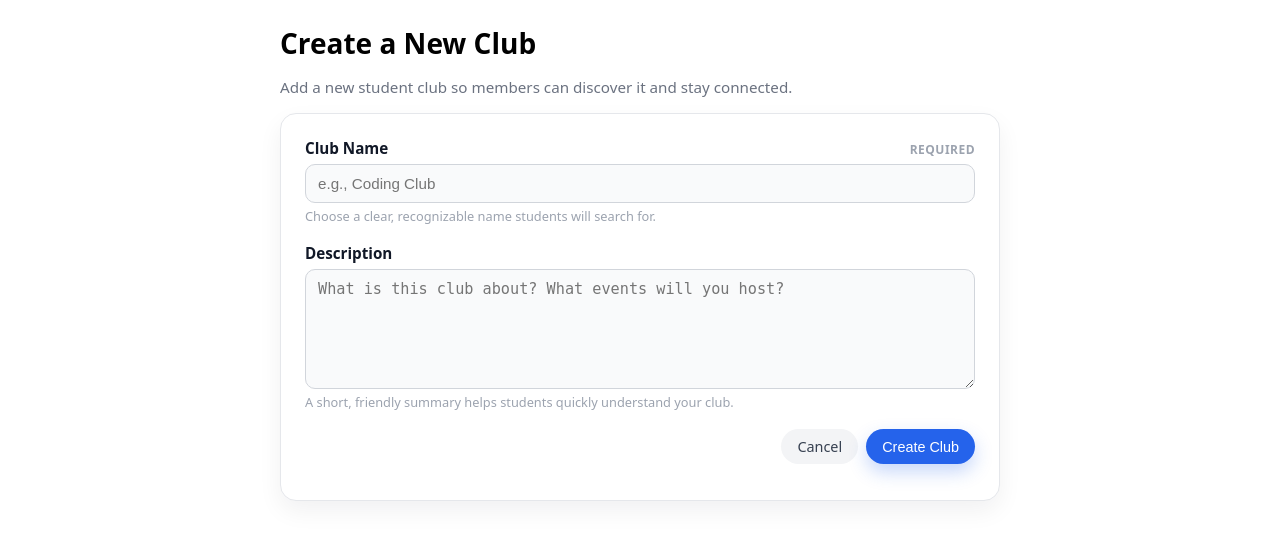
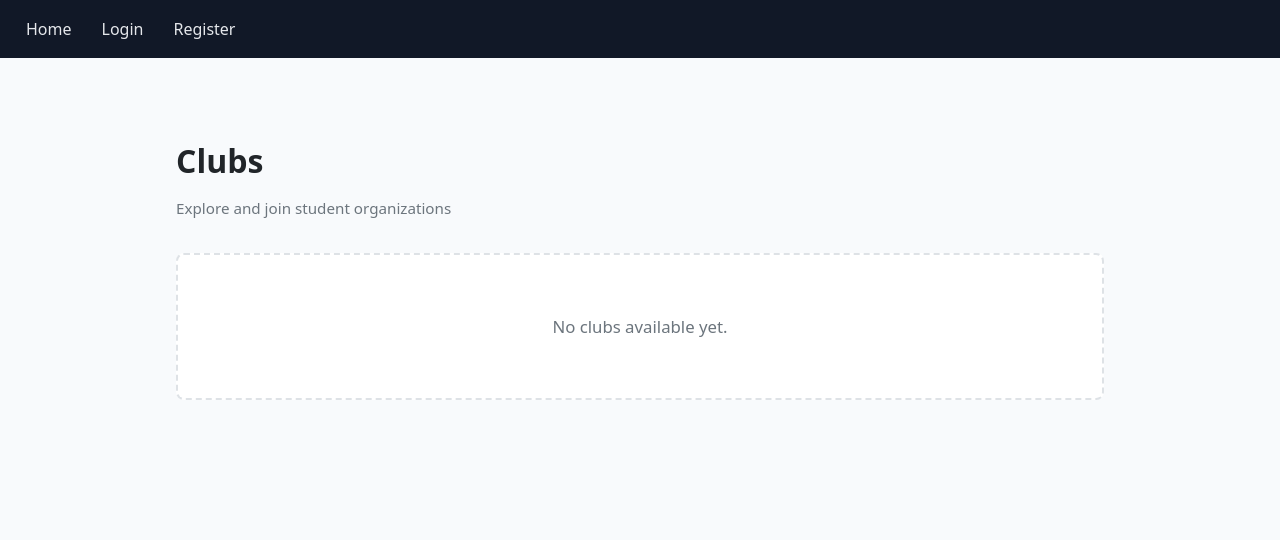
Before and after one commit to Hualin120/CSC335_Team_Project, a Flask app: template templates/clubs.html in a window 1280 px wide. Shown: the top 540 px of the page. Run offline with Flask 3, Linux system fonts and the light colour scheme; the template is opened without the code that fills it, so the values that code supplies are empty; some libraries are stand-ins or nearby versions.

Commit message:
Revert "Resolve merge conflict in clubs.html"
This reverts commit 92fcd65a8523ef3e186a5bf9974bff5e058f8ba5.

```diff
--- a/templates/clubs.html
+++ b/templates/clubs.html
@@ -1,173 +1,187 @@
+{% extends "base.html" %}
+{% block title %}Clubs{% endblock %}
+{% block content %}
 <style>
-  /* Layout */
-  .page-wrapper {
-    max-width: 720px;
-    margin: 24px auto;
-    padding: 0 16px;
-    font-family: system-ui, sans-serif;
+.clubs-container {
+  max-width: 1100px;
+  margin: 40px auto;
+  padding: 20px;
+}
+
+.page-header {
+  margin-bottom: 35px;
 }
 
 .page-header h1 {
-    font-size: 1.75rem;
-    margin-bottom: 4px;
+  color: #212529;
+  font-size: 2rem;
+  margin-bottom: 5px;
   font-weight: 700;
 }
 
-  .page-subtitle {
-    color: #6b7280;
+.page-header p {
+  color: #6c757d;
   font-size: 0.95rem;
-    margin-bottom: 16px;
-    max-width: 520px;
 }
 
-  /* Card */
-  .card-form {
-    margin-top: 16px;
-    padding: 24px 24px 20px;
-    border-radius: 16px;
-    background: #ffffff;
-    border: 1px solid #e5e7eb;
-    box-shadow: 0 10px 25px rgba(15, 23, 42, 0.06);
+.clubs-grid {
+  display: grid;
+  grid-template-columns: repeat(auto-fill, minmax(320px, 1fr));
+  gap: 24px;
 }
 
-  /* Form */
-  .form-group {
-    margin-bottom: 18px;
+.club-card {
+  background: white;
+  border: 1px solid #dee2e6;
+  border-radius: 8px;
+  padding: 24px;
+  transition: all 0.2s;
+  display: flex;
+  flex-direction: column;
 }
 
-  .form-label {
-    display: flex;
-    justify-content: space-between;
-    align-items: baseline;
-    font-weight: 600;
-    font-size: 0.95rem;
-    color: #111827;
+.club-card:hover {
+  box-shadow: 0 4px 12px rgba(0, 0, 0, 0.08);
+  border-color: #111827;
 }
 
-  .form-label-tag {
-    font-size: 0.75rem;
-    color: #9ca3af;
-    text-transform: uppercase;
-    letter-spacing: 0.04em;
+.club-name {
+  color: #212529;
+  font-size: 1.35rem;
+  font-weight: 600;
+  margin: 0 0 12px 0;
 }
 
-  .input-field {
-    width: 100%;
-    margin-top: 6px;
-    padding: 10px 12px;
-    border-radius: 10px;
-    border: 1px solid #d1d5db;
-    font-size: 0.95rem;
-    background-color: #f9fafb;
-    transition: border-color 0.15s ease, box-shadow 0.15s ease,
-      background-color 0.15s ease;
+.club-description {
+  color: #6c757d;
+  font-size: 0.93rem;
+  line-height: 1.6;
+  margin-bottom: 16px;
+  flex-grow: 1;
 }
 
-  .input-field:focus {
-    outline: none;
-    border-color: #2563eb;
-    background-color: #ffffff;
-    box-shadow: 0 0 0 1px rgba(37, 99, 235, 0.18);
+.club-status {
+  padding: 12px;
+  background: #f8f9fa;
+  border-radius: 6px;
+  margin-bottom: 12px;
 }
 
-  .textarea-field {
-    resize: vertical;
-    min-height: 120px;
+.status-text {
+  font-size: 0.9rem;
+  color: #495057;
+  margin: 0;
 }
 
-  .form-help {
-    margin-top: 4px;
-    font-size: 0.8rem;
-    color: #9ca3af;
+.status-badge {
+  display: inline-block;
+  padding: 4px 10px;
+  border-radius: 4px;
+  font-weight: 600;
+  font-size: 0.85rem;
+  margin-left: 6px;
 }
 
-  /* Actions */
-  .form-actions {
-    display: flex;
-    justify-content: flex-end;
-    gap: 8px;
-    margin-top: 12px;
+.status-active {
+  background: #d4edda;
+  color: #155724;
 }
 
-  /* Buttons */
-  .btn {
-    display: inline-flex;
-    align-items: center;
-    justify-content: center;
-    padding: 8px 16px;
-    border-radius: 999px;
-    font-size: 0.9rem;
-    font-weight: 500;
-    border: none;
-    cursor: pointer;
-    text-decoration: none;
-    transition: background-color 0.15s ease, box-shadow 0.15s ease,
-      transform 0.05s ease;
+.status-pending {
+  background: #fff3cd;
+  color: #856404;
 }
 
-  .btn-primary {
-    background-color: #2563eb;
-    color: #ffffff;
-    box-shadow: 0 8px 18px rgba(37, 99, 235, 0.25);
+.btn-join {
+  background: #111827;
+  color: white;
+  border: none;
+  padding: 11px 20px;
+  border-radius: 6px;
+  font-size: 0.95rem;
+  font-weight: 500;
+  cursor: pointer;
+  width: 100%;
+  transition: background-color 0.2s;
 }
 
-  .btn-primary:hover {
-    background-color: #1d4ed8;
+.btn-join:hover {
+  background: #1f2937;
 }
 
-  .btn-secondary {
-    background-color: #f3f4f6;
-    color: #374151;
+.no-clubs {
+  text-align: center;
+  padding: 60px 20px;
+  background: white;
+  border-radius: 8px;
+  border: 2px dashed #dee2e6;
 }
 
-  .btn-secondary:hover {
-    background-color: #e5e7eb;
+.no-clubs-text {
+  color: #6c757d;
+  font-size: 1.05rem;
+  margin: 0;
 }
 
-  .btn:active {
-    transform: translateY(1px);
-    box-shadow: none;
+@media (max-width: 768px) {
+  .clubs-container {
+    padding: 15px;
+    margin: 20px auto;
+  }
+
+  .clubs-grid {
+    grid-template-columns: 1fr;
+    gap: 16px;
+  }
+
+  .club-card {
+    padding: 20px;
+  }
 }
 </style>
 
-<div class="page-wrapper">
+<div class="clubs-container">
   <div class="page-header">
-    <h1>Create a New Club</h1>
-    <p class="page-subtitle">
-      Add a new student club so members can discover it and stay connected.
+    <h1>Clubs</h1>
+    <p>Explore and join student organizations</p>
+  </div>
+
+  {% if clubs %}
+  <div class="clubs-grid">
+    {% for c in clubs %}
+    <div class="club-card">
+      <h3 class="club-name">{{ c.club_name }}</h3>
+      <p class="club-description">{{ c.description or 'No description available.' }}</p>
+
+      {% set m = memberships.get(c.club_id) %}
+      {% if m %}
+        <div class="club-status">
+          <p class="status-text">
+            Membership:
+            {% if m.status == 'active' %}
+              <span class="status-badge status-active">Active Member</span>
+            {% elif m.status == 'pending' %}
+              <span class="status-badge status-pending">Pending Approval</span>
+            {% else %}
+              <span class="status-badge">{{ m.status }}</span>
+            {% endif %}
           </p>
         </div>
-
-  <div class="card-form">
-    <form method="POST">
-      <div class="form-group">
-        <label for="club_name" class="form-label">
-          Club Name
-          <span class="form-label-tag">Required</span>
-        </label>
-        <input id="club_name" type="text" name="club_name"
-               required maxlength="100"
-               placeholder="e.g., Coding Club"
-               class="input-field">
-        <p class="form-help">
-          Choose a clear, recognizable name students will search for.
-        </p>
+      {% else %}
+        {% if current_user.role == 'student' %}
+        <form method="post" action="{{ url_for('join_club', club_id=c.club_id) }}">
+          <button class="btn-join" type="submit">Request to Join</button>
+        </form>
+        {% endif %}
+      {% endif %}
+    </div>
+    {% endfor %}
+  </div>
+  {% else %}
+  <div class="no-clubs">
+    <p class="no-clubs-text">No clubs available yet.</p>
+  </div>
+  {% endif %}
 </div>
 
-      <div class="form-group">
-        <label for="description" class="form-label">Description</label>
-        <textarea id="description" name="description" rows="4"
-                  placeholder="What is this club about? What events will you host?"
-                  class="input-field textarea-field"></textarea>
-        <p class="form-help">
-          A short, friendly summary helps students quickly understand your club.
-        </p>
-      </div>
-
-      <div class="form-actions">
-        <a href="{{ url_for('admin_dashboard') }}" class="btn btn-secondary">Cancel</a>
-        <button type="submit" class="btn btn-primary">Create Club</button>
-      </div>
-    </form>
-  </div>
-</div>
+{% endblock %}
```
Lines whose indentation alone changed are shown as unchanged.
